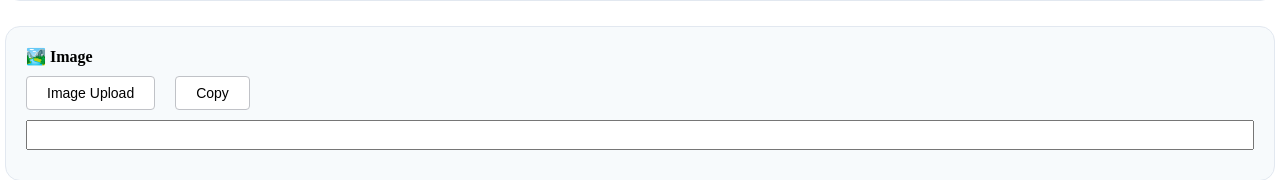
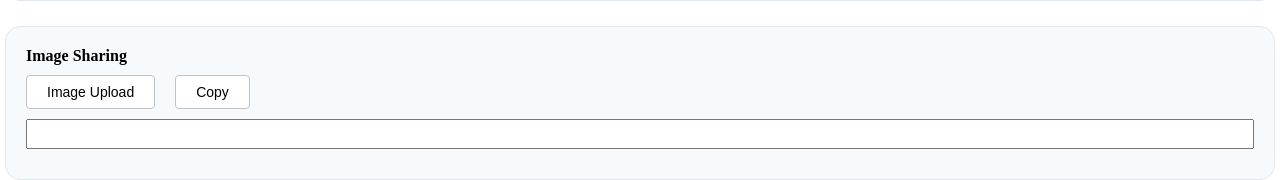
Before and after one commit to assd12138/vrchat-osc-translator, a React (Vite) app: page / in a window 1280 px wide. Shown: the part 539-719 px from the top of the page. Built offline with nearby package versions, Linux system fonts and the light colour scheme.

Commit message:
feat:修改翻译

```diff
--- a/src/i18n/translations/en-US.ts
+++ b/src/i18n/translations/en-US.ts
@@ -27,4 +27,5 @@ export default {
   恢复默认: "Restore Default",
   图片上传: "Image Upload",
   复制: "Copy",
+  图片分享: "Image Sharing",
 };
--- a/src/i18n/translations/ja-JP.ts
+++ b/src/i18n/translations/ja-JP.ts
@@ -26,4 +26,5 @@ export default {
   恢复默认: "デフォルトに戻す",
   图片上传: "画像アップロード",
   复制: "コピー",
+  图片分享: "画像シェア",
 };
--- a/src/i18n/translations/ko-KR.ts
+++ b/src/i18n/translations/ko-KR.ts
@@ -26,4 +26,5 @@ export default {
   恢复默认: "기본값으로 복원",
   图片上传: "이미지 업로드",
   复制: "복사",
+  图片分享: "이미지 공유",
 };
--- a/src/i18n/translations/zh-CN.ts
+++ b/src/i18n/translations/zh-CN.ts
@@ -25,4 +25,5 @@ export default {
   恢复默认: "恢复默认",
   图片上传: "图片上传",
   复制: "复制",
+  图片分享: "图片分享",
 };
--- a/src/panel/image-panel/index.tsx
+++ b/src/panel/image-panel/index.tsx
@@ -130,7 +130,7 @@ export default function ImagePanel() {
   }, []);
   return (
     <div className={globalStyles.panel}>
-      <div className={globalStyles.title}>🏞️ Image</div>
+      <div className={globalStyles.title}>{t("图片分享")}</div>
       <div className={styles.btnCon}>
         <button onClick={handleImageUpload} className={globalStyles.button}>
           {t("图片上传")}
```
Also changed, not shown: vite.config.ts (+9 -8 lines).
